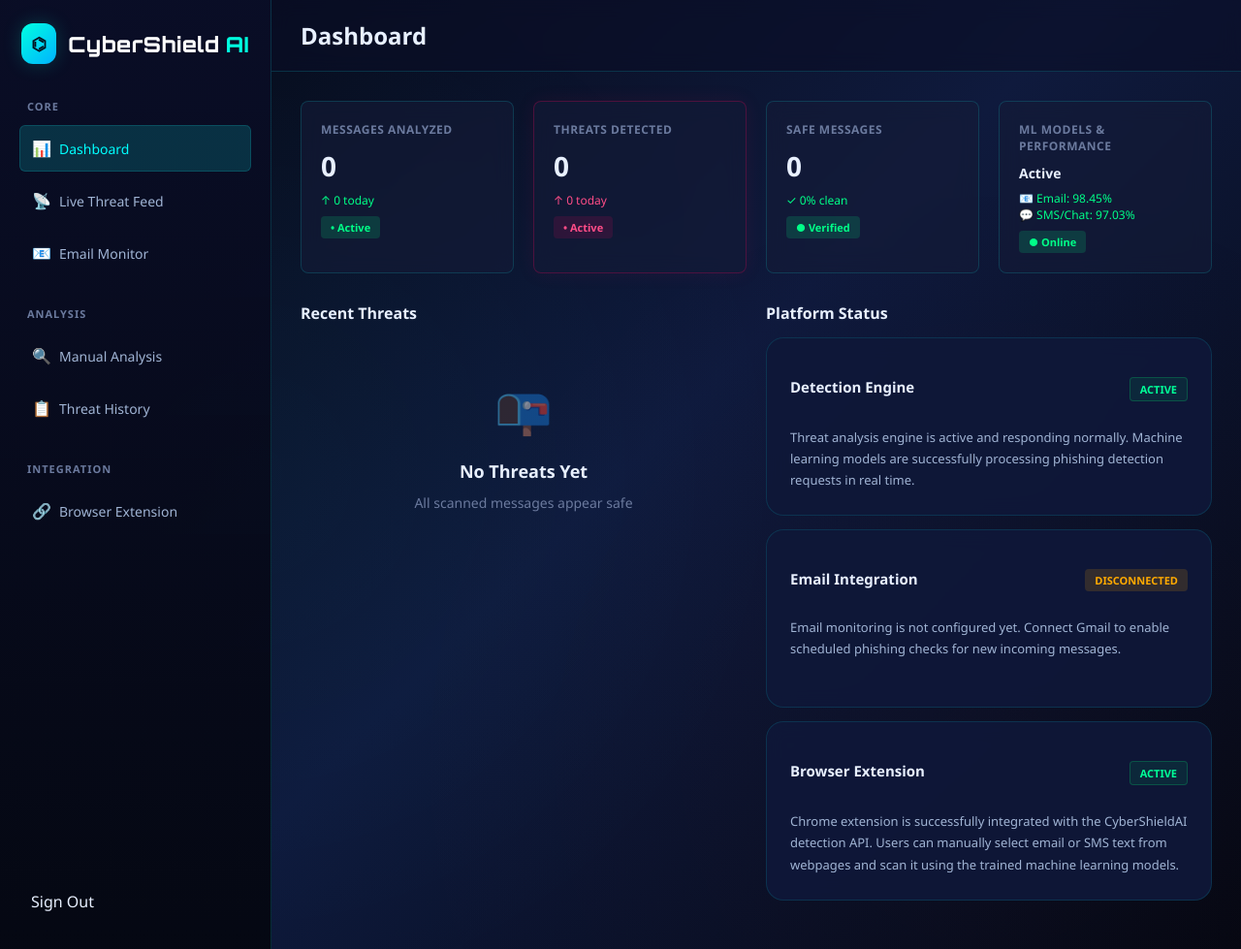
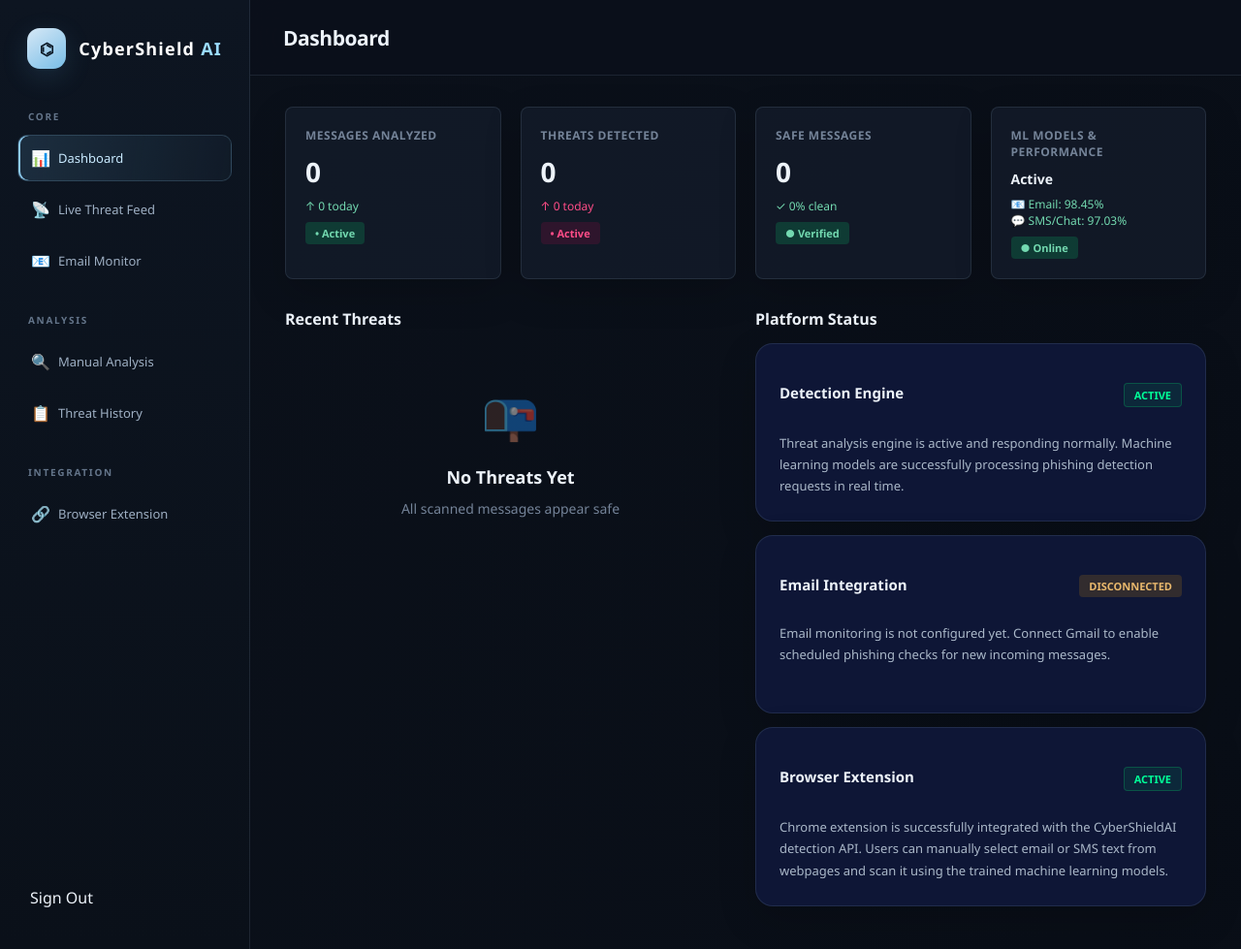
Before and after one commit to syedamahvish03/cyberShieldai, a Django app: page / in a window 1280 px wide. Shown: the whole page at 97% size. Run offline with Django 5.2, Linux system fonts and the light colour scheme; the visitor is signed in with stand-in values (Sample User, id 1); data that the repository does not hold is empty; parts of the project's set-up code (start-up, migrations or seed data) failed here and were passed over.

Commit message:
Polish dashboard with refined Obsidian visual system

```diff
--- a/backend/analyzer/templates/index.html
+++ b/backend/analyzer/templates/index.html
@@ -2095,7 +2095,102 @@ scrollbar-color: #00f0ff #101936;
     color: #00ffb3;
 }
 
-    </style>
+
+/* ── CYBERSHIELD AI · OBSIDIAN EDITION ─────────────────────────────
+   Presentation layer only: existing page structure and behavior stay intact. */
+:root {
+  --primary:#9bdcff;
+  --primary-dark:#69bdf4;
+  --accent-red:#ff667d;
+  --accent-orange:#e9b86d;
+  --accent-green:#73d9b0;
+  --bg-dark:#0b1019;
+  --bg-darker:#070b12;
+  --card-bg:rgba(19,27,40,.88);
+  --border:rgba(164,190,220,.13);
+  --text-primary:#edf3fa;
+  --text-secondary:#aab8c9;
+  --text-muted:#748398;
+}
+html,body { background:#080d15; color:var(--text-primary); }
+body::before {
+  background:
+    radial-gradient(ellipse at 72% 0%,rgba(65,127,180,.11),transparent 42%),
+    radial-gradient(ellipse at 5% 90%,rgba(37,91,119,.08),transparent 38%),
+    linear-gradient(rgba(170,200,230,.018) 1px,transparent 1px),
+    linear-gradient(90deg,rgba(170,200,230,.018) 1px,transparent 1px);
+  background-size:auto,auto,48px 48px,48px 48px;
+}
+.container { background:linear-gradient(115deg,rgba(11,17,27,.98),rgba(9,14,23,.98)); }
+.sidebar {
+  width:258px; padding:25px 18px;
+  background:linear-gradient(180deg,#0d1521 0%,#0a1019 100%);
+  border-right:1px solid rgba(171,199,226,.12);
+}
+.logo { margin:0 8px 38px; gap:13px; }
+.logo-icon {
+  width:42px;height:42px;border-radius:13px;
+  background:linear-gradient(145deg,#d6e8f6,#78bde7);
+  color:#0a1724;box-shadow:0 8px 28px rgba(92,171,220,.16);
+  font-size:17px;
+}
+.logo-text { font-family:'Segoe UI',sans-serif;font-size:18px;letter-spacing:1.2px;font-weight:750; }
+.logo-ai { color:#9bdcff; }
+.nav-label { color:#64758a;letter-spacing:1.7px;font-size:10px;padding-left:11px; }
+.nav-item {
+  border-radius:10px;padding:12px 13px;margin-bottom:5px;
+  color:#9eafc3;font-size:13px;transition:background .2s,border-color .2s,transform .2s;
+}
+.nav-item:hover { background:rgba(130,184,221,.08);color:#d8ecfb;transform:translateX(2px); }
+.nav-item.active {
+  color:#c9eaff;background:linear-gradient(100deg,rgba(105,174,218,.17),rgba(105,174,218,.045));
+  border-color:rgba(143,198,232,.18);box-shadow:inset 2px 0 #8cc9ed;
+}
+.user-card { border-radius:11px;padding:12px 9px; }
+.user-avatar { background:linear-gradient(145deg,#d4e7f5,#80bfe4);color:#0a1724; }
+.header {
+  min-height:78px;padding:18px 34px;
+  background:rgba(11,17,27,.82);border-bottom:1px solid rgba(171,199,226,.11);
+  backdrop-filter:blur(18px);
+}
+.page-title { font-size:21px;letter-spacing:-.45px;font-weight:650; }
+.search-box {
+  background:rgba(20,30,43,.8);border:1px solid rgba(164,190,220,.16);
+  border-radius:10px;padding:10px 15px;color:#edf3fa;
+}
+.search-box:focus { border-color:#7bbce4;background:#111d2b; }
+.content { padding:32px 36px 44px; }
+.content::-webkit-scrollbar-thumb { background:rgba(147,185,216,.2); }
+.page-section.active { animation:luxuryReveal .32s ease both; }
+@keyframes luxuryReveal { from{opacity:0;transform:translateY(7px)}to{opacity:1;transform:none} }
+.card,.stat-card,.dashboard-card,.panel,.feed-item,.history-container,.content-card {
+  border-color:rgba(164,190,220,.13)!important;
+  box-shadow:0 14px 38px rgba(0,0,0,.17);
+}
+button,.button { transition:transform .18s ease,box-shadow .18s ease,filter .18s ease; }
+button:hover,.button:hover { transform:translateY(-1px);filter:brightness(1.06); }
+button:focus-visible,a:focus-visible,input:focus-visible,select:focus-visible,textarea:focus-visible {
+  outline:2px solid #9bdcff;outline-offset:3px;
+}
+input,select,textarea {
+  border-radius:9px!important;
+}
+@media(max-width:900px) {
+  .sidebar { width:238px; }
+  .content { padding:25px 22px 36px; }
+  .header { padding:16px 22px; }
+}
+@media(max-width:768px) {
+  .sidebar { box-shadow:18px 0 50px rgba(0,0,0,.45); }
+  .content { padding:20px 15px 30px; }
+  .header { padding:15px 16px; }
+  .page-title { font-size:19px; }
+}
+@media(prefers-reduced-motion:reduce) {
+  *,*::before,*::after { animation-duration:.01ms!important;transition-duration:.01ms!important;scroll-behavior:auto!important; }
+}
+
+</style>
 </head>
 
 <body data-analysis-result="{% if result %}true{% else %}false{% endif %}">
```
